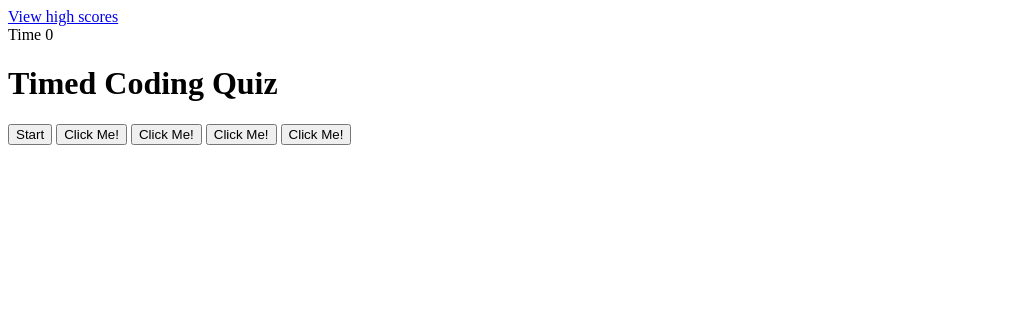
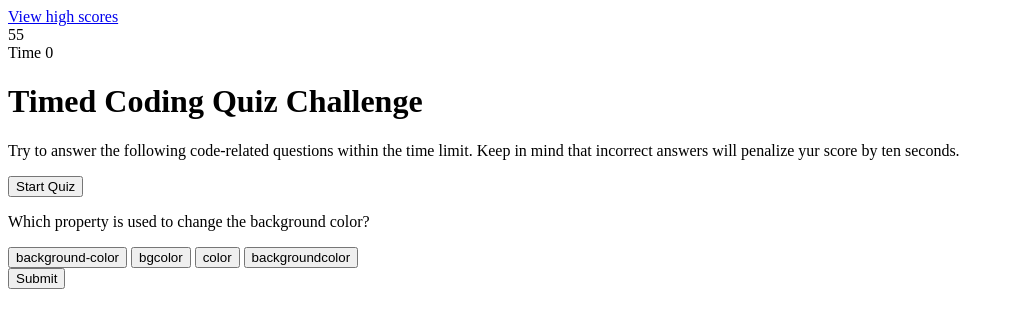
Before and after one commit to asiabeoon/Timed-Coding-Quiz, a plain HTML site: page index.html in a window 1280 px wide. Shown: the whole page, without its empty margins (0-1011 px from the left). Drawn offline with Linux system fonts and the light colour scheme.

Commit message:
added questions and functions to display questions

```diff
--- a/assets/script.js
+++ b/assets/script.js
@@ -1,12 +1,132 @@
-var startButton = document.getElementsByClassName("start")[0]
+// var startButton = document.getElementsByClassName("start")[0]
 
-var questionOne = document.getElementsByClassName("question1")[0]
-var questionTwo = document.getElementsByClassName("question2")[0]
-var questionThree =document.getElementsByClassName("question3")[0]
-var questionFour=document.getElementsByClassName("question4")[0]
+// var questionOne = document.getElementsByClassName("question1")[0]
+// var questionTwo = document.getElementsByClassName("question2")[0]
+// var questionThree =document.getElementsByClassName("question3")[0]
+// var questionFour=document.getElementsByClassName("question4")[0]
+
+// <button id="start-btn" onclick="startFunction()">Start</button> connect start to start of quiz
+
+// document.getElementById("start-btn").onclick = function() {;
+
+
+// // Add an event listener to the start button
+// startButton.addEventListener("click", () => {
+// 	// Hide the start button
+// 	startButton.classList.add("container");
+
+// 	// Show the quiz div
+// 	quizData.classList.remove("container");
+
+// 	// Load the first question
+// 	showQuestion(0);
+// });
 
 
 
-startButton.addEventListener("click", function(){
-    alert("button was clicked")
-});
+const quizData = [
+    {
+		question: 'Which property is used to change the background color?',
+		options: ['background-color', 'bgcolor', 'color', 'backgroundcolor'],
+		answer: 'background-color'
+	},
+	{
+		question: 'Inside which HTML element do we put the JavaScript?',
+		options: ['<js>>', '<scripting>', '<javascript>', '<script>'],
+		answer: '<script>'
+	},
+    {
+		question: 'Choose the correct HTML element for the largest heading:',
+		options: ['<heading>', '<h6>', '<h1>', '<head>'],
+		answer: '<h1>'
+	},
+	{
+		question: 'How do you create a function in JavaScript?',
+		options: ['function:myFunction()', 'function myFunction', 'function= = myFunction()', 'function:myFunction;'],
+		answer: 'function myFunction'
+	},
+    {
+		question: 'How can you make a numbered list?',
+		options: ['<ul>', '<list>', '<ol>', '<dl>'],
+		answer: '<ol>'
+	},
+	{
+		question: 'How do you call a function named "myFunction"?',
+		options: ['myFunction()', 'call myFunction()', 'consolelog myFunction', 'call function myFunction'],
+		answer: 'myFunction()'
+	},
+    {
+		question: 'Which property is used to change the font of an element?',
+		options: ['font-weight', 'font', 'font-style', 'font-family'],
+		answer: 'font-family'
+	}
+
+];
+// Get the start button element
+const startButton = document.getElementById("start-btn");
+
+// Get the quiz container element
+const quizContainer = document.querySelector('.container');
+
+// Get the question and options elements
+const questionElement = document.getElementById('question');
+const optionButtons = document.getElementById('options').querySelectorAll('button');
+
+const timerElement = document.getElementById('timer');
+const submitButton = document.getElementById('submit');
+
+let currentQuestion = 0;
+let score = 0;
+let timeLeft = 60;
+let countdown;
+
+function startQuiz() {
+	showQuestion();
+	startTimer();
+}
+
+function showQuestion() {
+	const question = quizData[currentQuestion];
+	questionElement.textContent = question.question;
+	optionButtons.forEach((button, index) => {
+		button.textContent = question.options[index];
+		button.addEventListener('click', selectOption);
+	});
+}
+
+function selectOption(event) {
+	const selectedButton = event.target;
+	const answer = quizData[currentQuestion].answer;
+	if (selectedButton.textContent === answer) {
+		score++;
+	}
+	currentQuestion++;
+	if (currentQuestion >= quizData.length) {
+		endQuiz();
+	} else {
+		showQuestion();
+	}
+}
+
+function startTimer() {
+	timerElement.textContent = timeLeft;
+	countdown = setInterval(() => {
+		timeLeft--;
+		timerElement.textContent = timeLeft;
+		if (timeLeft === 0) {
+			endQuiz();
+		}
+	}, 1000);
+}
+
+function endQuiz() {
+	clearInterval(countdown);
+	quizContainer.innerHTML = `
+		<h2>You scored ${score} out of ${quizData.length}!</h2>
+		<button onclick="location.reload()">Try again</button>
+	`;
+}
+
+submitButton.addEventListener('click', endQuiz);
+
+startQuiz();
--- a/index.html
+++ b/index.html
@@ -7,31 +7,44 @@
     <title>Timed Coding Quiz</title>
     <link rel="stylesheet" href="./assets/style.css"/>
 </head>
+
 <body>
     <header id="header">
         <div class="highScores">
             <a href="./assets/highscores.html">View high scores</a>
         </div>
-<!--  Look up how to do a timer interval do this firts then connect it the start button function-->
-        <div class="timer">
+<!--   connect timer interval with the start button function-->
+        <div id="timer"></div>
             Time <span id ="countdown">0</span>
         </div>
-       <h1>Timed Coding Quiz</h1>
 
+        <h1>Timed Coding Quiz Challenge</h1>
+            <p>
+                Try to answer the following code-related questions within the time limit. Keep in mind that incorrect
+                answers will penalize yur score by ten seconds.
+            </p>
 
+       <button id="start-btn" class="start-btn">Start Quiz</button>
     </header>
 
-<main>
-    <p>
-    </p>
+    <main>
+
 <!-- Build a function when a user press start button quiz starts -->
-    <button type="button" class="start">Start</button>
-    <button type="button" class="question1">Click Me!</button>
-    <button type="button" class="question2">Click Me!</button>
-    <button type="button" class="question3">Click Me!</button>
-    <button type="button" class="question4">Click Me!</button>
 
-</main>
+<div id ="quiz" class="container">
+
+    <p id="question"></p>
+    <div id="options">
+        <button id="option1"><span id="option2"></span></button>
+        <button id="option2"><span id="option2"></span></button>
+        <button id="option3"><span id="option2"></span></button>
+        <button id="option4"><span id="option2"></span></button>
+    </div>
+</div>
+
+<!-- Make this button trigger at end of -->
+<button id="submit">Submit</button>
+    </main>
 <script src="./assets/script.js"></script>
 
 </body>
```
Also changed, not shown: assets/style.css (+39 -0 lines).
